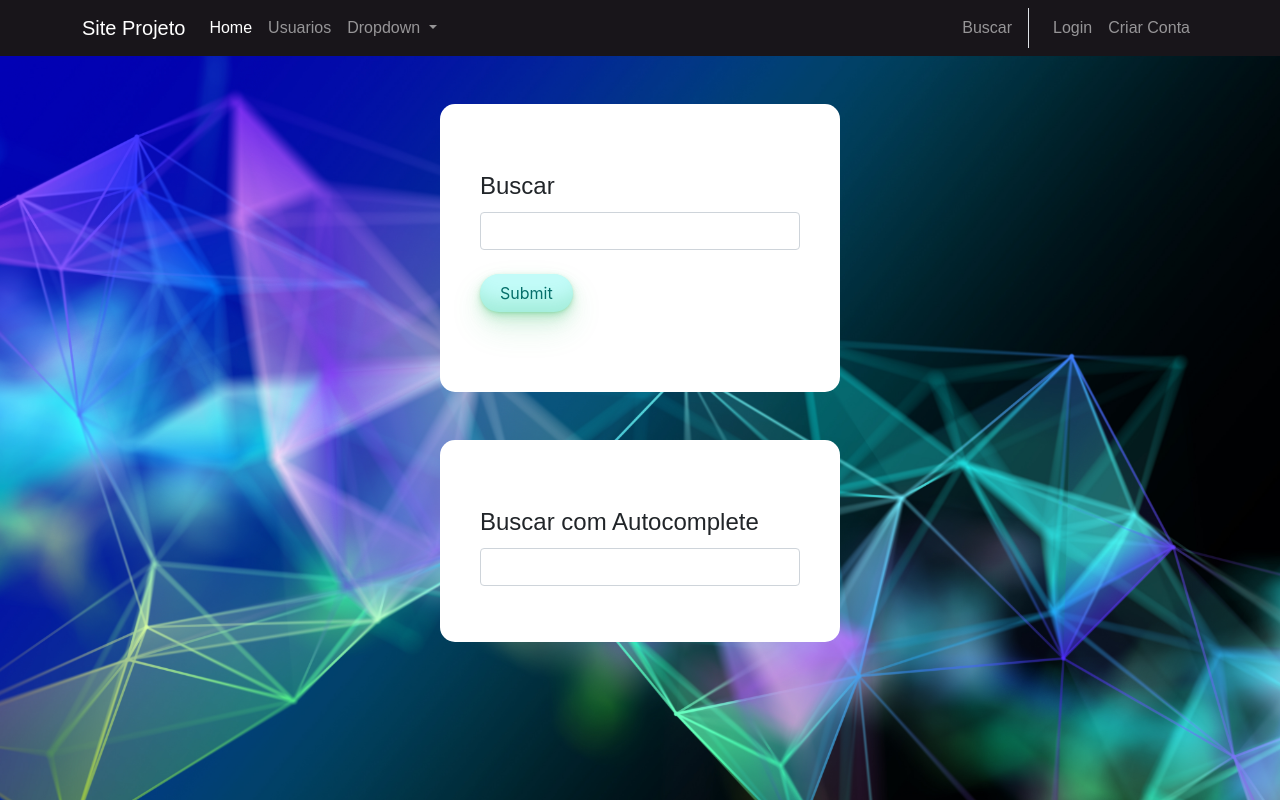
After one commit to carolnatlz/futeboldequinta, a Flask app: page /search in a window 1280 px wide. The commit adds this page. Run offline with Flask 2, Linux system fonts and the light colour scheme; data comes from the database, SQL or seed files in the repository; some libraries are stand-ins or nearby versions.

Commit message:
deploy search func

```diff
--- a/requirements.txt
+++ b/requirements.txt
@@ -1,5 +1,7 @@
 alembic==1.7.7
+BareNecessities==0.2.8
 bcrypt==3.2.0
+blinker==1.4
 cffi==1.15.0
 click==8.1.2
 dnspython==2.2.1
@@ -7,6 +9,7 @@ email-validator==1.1.3
 Flask==2.1.1
 Flask-Bcrypt==1.0.1
 Flask-Login==0.6.0
+Flask-Mail==0.9.1
 Flask-Migrate==3.1.0
 Flask-SQLAlchemy==2.5.1
 Flask-WTF==1.0.1
@@ -15,6 +18,7 @@ gunicorn==20.1.0
 idna==3.3
 itsdangerous==2.1.2
 Jinja2==3.1.1
+Mail==2.1.0
 Mako==1.2.0
 MarkupSafe==2.1.1
 Pil-Lite==0.1.1
--- a/siteprojeto/__init__.py
+++ b/siteprojeto/__init__.py
@@ -9,6 +9,8 @@ from flask_sqlalchemy import SQLAlchemy
 from flask_bcrypt import Bcrypt
 from flask_login import LoginManager
 from flask_migrate import Migrate
+from flask_mail import Mail, Message
+import os
 
 app = Flask(__name__)
 bcrypt = Bcrypt(app)
--- a/siteprojeto/forms.py
+++ b/siteprojeto/forms.py
@@ -56,3 +56,7 @@ class FormCriarPost(FlaskForm):
     botao_submit = SubmitField('Criar Post')
     botao_submit_salvar = SubmitField('Salvar Edição')
     botao_submit_excluir = SubmitField('Excluir Post')
+
+class FormSearch(FlaskForm):
+    searched = StringField('Searched',validators=[DataRequired()])
+    submit_search = SubmitField('Submit')
--- a/siteprojeto/routes.py
+++ b/siteprojeto/routes.py
@@ -1,14 +1,17 @@
 #to import PIL: $pip install Pillow
 
 from ast import For
+from pydoc import describe
 import secrets
 from siteprojeto import app, database, bcrypt
 from flask import Flask, render_template, url_for, request, flash, redirect, abort
-from siteprojeto.forms import FormCriarConta, FormLogin, FormEditarPerfil, FormCriarPost
+from siteprojeto.forms import FormCriarConta, FormLogin, FormEditarPerfil, FormCriarPost, FormSearch
 from siteprojeto.models import Usuario, Post
 from flask_login import login_user, logout_user, current_user, login_required
 import os
 from PIL import Image
+from flask_mail import Mail, Message
+from siteprojeto import database
 
 @app.route("/")
 def home():
@@ -171,16 +174,23 @@ def excluir_post(post_id):
     else:
         abort(403)
 
+@app.route('/search',methods=['GET','POST'])
+def search():
+    form_search = FormSearch()
+    palavra_buscada = form_search.searched.data
+    search = "%{}%".format(palavra_buscada)
+    search_posts = Post.query.filter(Post.descricao.like(search)).all()
+    return render_template('search.html', form_search=form_search, search_posts=search_posts, palavra_buscada=palavra_buscada)
+
+
+#Para o erro Invalid salt:
 '''
-Para o erro Invalid salt:
-
 Em if usuario and bcrypt.... troque por if usuario and bcrypt.check_password_hash(usuario.senha.decode('utf-8'), form_login.senha.data):
 Na criação de conta troque senha_crypt = ... por senha_crypt = bcrypt.generate_password_hash(form_criarconta.senha.data).encode('utf-8')
 '''
 
+#Teste para avaliar se a criptografia na criação da senha funcionou:
 '''
-Teste para avaliar se a criptografia na criação da senha funcionou:
-
 $ python
 >> from siteprojeto import database
 >> from siteprojeto.models import Usuario, Post
@@ -195,3 +205,12 @@ b'$2b$12$vve4mzidxHLyaOLmDc5zruV13DS5i3oLh1Llx5WU/GuoKaqgyNOwu'
 >> bcrypt.check_password_hash(user1.senha,senha) ou >> bcrypt.check_password_hash(user1.senha,'123456')
 True
 '''
+
+#Para consultar a base de dados:
+'''
+sqlite3 siteprojeto.db
+
+sqlite> .schema
+sqlite> .excel
+sqlite> SELECT * FROM usuario;
+'''
--- a/siteprojeto/templates/navbar.html
+++ b/siteprojeto/templates/navbar.html
@@ -1,4 +1,4 @@
-    <nav class="navbar navbar-expand-lg navbar-dark" style="background-color: rgb(24, 21, 26);">
+<nav class="navbar navbar-expand-lg navbar-dark" style="background-color: rgb(24, 21, 26);">
         <div class="container-fluid container">
           <a class="navbar-brand" href="#">Site Projeto</a>
           <button class="navbar-toggler" type="button" data-bs-toggle="collapse" data-bs-target="#navbarSupportedContent" aria-controls="navbarSupportedContent" aria-expanded="false" aria-label="Toggle navigation">
@@ -24,11 +24,10 @@
                 </ul>
               </li>
             </ul>
-            <form class="d-flex">
-              <input class="form-control me-2" type="search" placeholder="procurando algo?" aria-label="button">
-              <button class="btn btn-outline-dark" type="submit">Buscar</button>
-            </form>
             <ul class="d-flex navbar-nav">
+              <li class="nav-item">
+                <a class="nav-link border-end pe-3 me-3" href="{{ url_for('search') }}">Buscar</a>
+              </li>
               {% if current_user.is_authenticated %}
                 <li class="nav-item">
                   <a class="nav-link" href="{{ url_for('criar_post') }}">Criar Post</a>
--- /dev/null
+++ b/siteprojeto/templates/search.html
@@ -0,0 +1,50 @@
+{% extends 'base.html' %}
+
+{% block body %}
+
+<div class="container">
+    <div class="container mt-5 mb-5 d-flex justify-content-center">
+        <div class="card p-3" style="height: fit-content;">
+            <form method="POST" action="" class="border-0 p-4 mt-4" enctype="multipart/form-data">
+                {{ form_search.csrf_token }}
+                <legend>Buscar</legend>
+                <div class="form-group">
+                    {{ form_search.searched(class="form-control") }}
+                </div>
+                <br>
+                {{ form_search.submit_search(class="button-33", role="button") }}
+            </form>
+            <ul>
+                <br>
+                {% for post in search_posts %}
+                    <a href="{{ url_for('editar_post', post_id=post.id)}}">
+                        {{ post.titulo }}
+                    </a><br/>
+                {% endfor %}
+            </ul>
+        </div>
+    </div>
+    <div class="container mt-5 mb-5 d-flex justify-content-center">
+        <div class="card p-3" style="height: fit-content;">
+            <form method="POST" action="" class="border-0 p-4 mt-4" enctype="multipart/form-data">
+                {{ form_search.csrf_token }}
+                <legend>Buscar com Autocomplete</legend>
+                <div class="form-group">
+                    {{ form_search.searched(class="form-control") }}
+                    <ul></ul>
+
+                    <!-- o erro está no search?q=-->
+                    <script>
+                        let input = document.querySelector('input');
+                        input.addEventListener('input',async function() {
+                            let response = await fetch('/search?q=' + input.value);
+                            let post = await response.text();
+                            document.querySelector('ul').innerHTML = post;
+                        });
+                    </script>
+            </form>
+        </div>
+    </div>
+</div>
+
+{% endblock %}
```
Also changed, not shown: siteprojeto/templates/failure.html (added, +10 -0 lines), siteprojeto.db (added).
